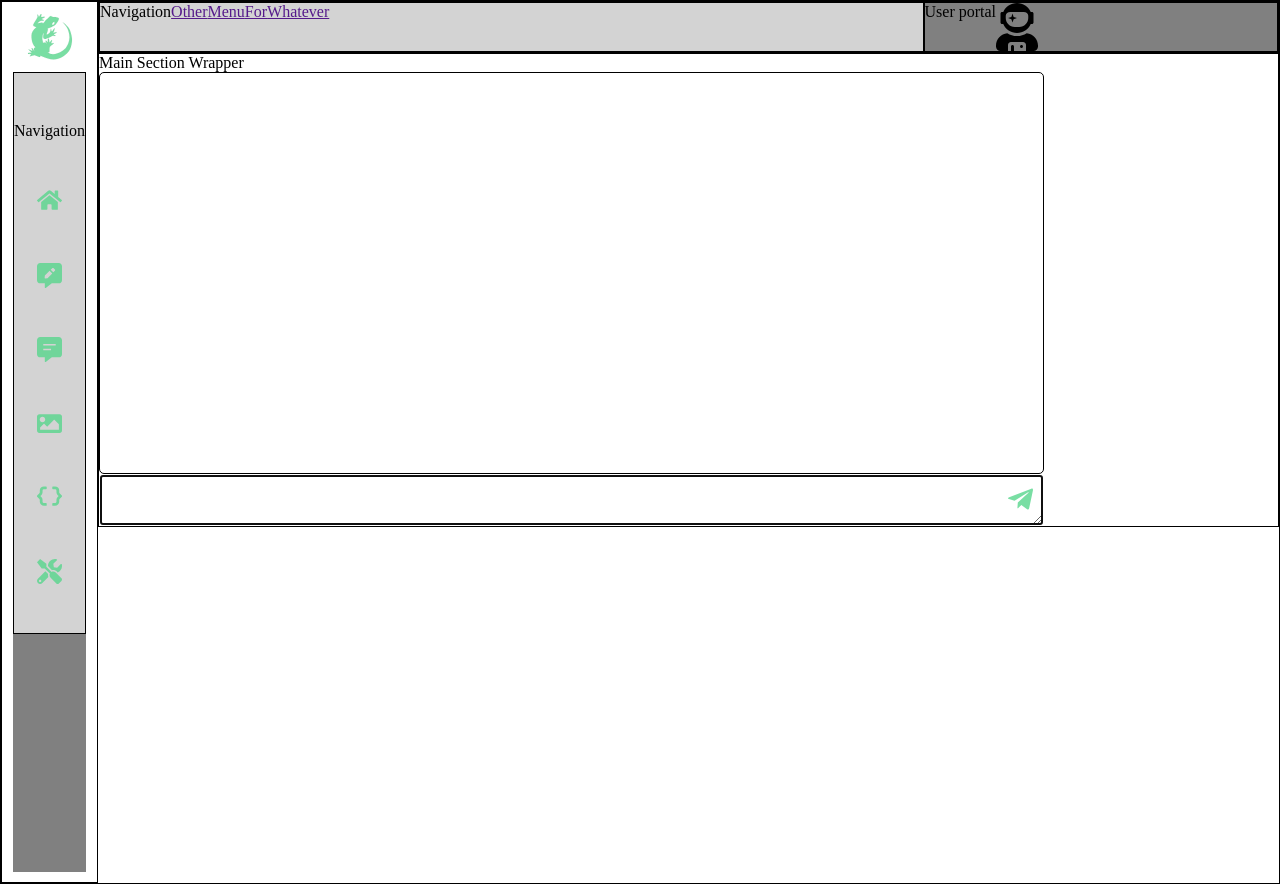
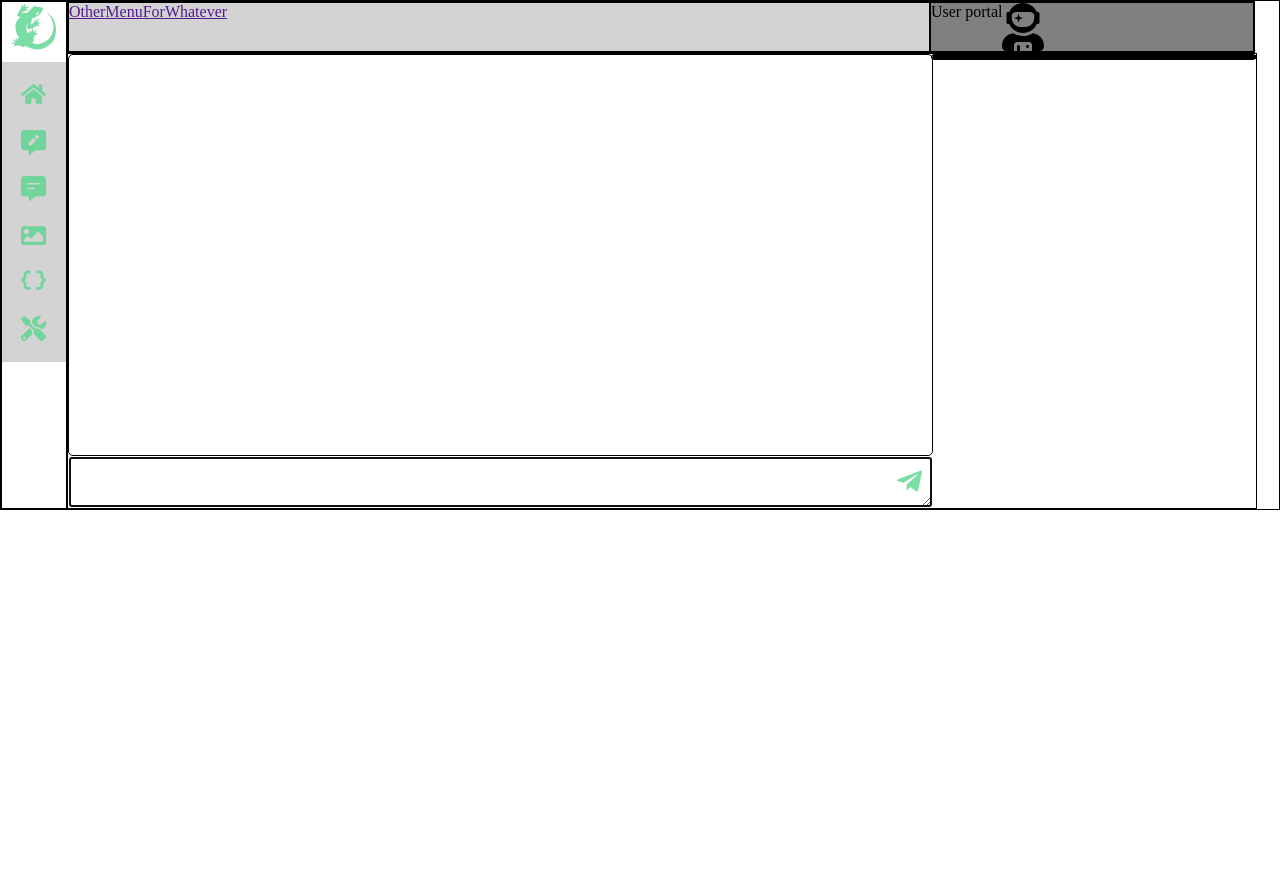
Before and after one commit to adam-fraga/aeris, a React (Vite) app: page / in a window 1280 px wide. After the commit the page ends 800 px from the top, so only its background shows below. Built offline with nearby package versions, Linux system fonts and the light colour scheme.

Commit message:
Adjust layout to receive settings elements

```diff
--- a/src/App.tsx
+++ b/src/App.tsx
@@ -9,6 +9,8 @@ import { Navigation } from "./components/menus/Navigation";
 import { UserPortal } from "./components/menus/UserPortal";
 import "./App.css";
 import { ChatBoxWrapper } from "./components/wrappers/ChatBoxWrapper";
+import { SetttingsWrapper } from "./components/wrappers/SetttingsWrapper";
+import { Settings } from "./components/settings/Settings";
 
 function App() {
   return (
@@ -20,7 +22,6 @@ function App() {
           </MenuWrapper>
         </Sidebar>
         <Container>
-          {/* Container wrapp Header & MainSectionWrapper */}
           <Header>
             <MenuWrapper rowLayout={true}>
               <Navigation rowLayout={true} />
@@ -28,8 +29,11 @@ function App() {
             </MenuWrapper>
           </Header>
           <MainSectionWrapper>
-            {/* This secction changes depending on the menu used. */}
             <ChatBoxWrapper />
+            <SetttingsWrapper>
+              <Settings />
+              <Settings />
+            </SetttingsWrapper>
           </MainSectionWrapper>
         </Container>
       </AppWrapper>
--- a/src/components/menus/MenuWrapper.css
+++ b/src/components/menus/MenuWrapper.css
@@ -5,8 +5,8 @@
 }
 
 .wrapperMenuSidebar {
-  height: 100vh;
+  height: 100%;
+  width: 100%;
   display: flex;
   flex-direction: column;
-  background-color: #808080;
 }
--- a/src/components/menus/Navigation.css
+++ b/src/components/menus/Navigation.css
@@ -1,16 +1,16 @@
 #navHeader {
   display: flex;
-  width: 70%;
+  width: 80%;
   border: 1px solid black;
   background-color: #d3d3d3;
 }
 
 #navSidebar {
-  height: 70%;
+  height: 300px;
+  width: 100%;
   display: flex;
   flex-direction: column;
   justify-content: space-evenly;
   align-items: center;
-  border: 1px solid black;
   background-color: #d3d3d3;
 }
--- a/src/components/menus/Navigation.tsx
+++ b/src/components/menus/Navigation.tsx
@@ -17,7 +17,6 @@ export const Navigation: FC<NavigationProps> = ({ rowLayout }) => {
     <>
       {!rowLayout && (
         <nav id='navSidebar'>
-          <p>Navigation</p>
           <SvgHome />
           <SvgCommentAltEdit />
           <SvgCommentAltLines />
@@ -29,7 +28,6 @@ export const Navigation: FC<NavigationProps> = ({ rowLayout }) => {
 
       {rowLayout && (
         <nav id='navHeader'>
-          <p>Navigation</p>
           <a href=''>Other</a>
           <a href=''>Menu</a>
           <a href=''>For</a>
--- a/src/components/sidebar/Sidebar.css
+++ b/src/components/sidebar/Sidebar.css
@@ -1,9 +1,8 @@
-.sidebarLayout {
+#sidebar {
   float: left;
   display: flex;
   flex-direction: column;
   align-items: center;
-  width: 75px;
-  padding: 10px;
+  width: 5%;
   border: 1px solid black;
 }
--- a/src/components/sidebar/Sidebar.tsx
+++ b/src/components/sidebar/Sidebar.tsx
@@ -5,7 +5,7 @@ import { Logos } from "../../assets/images/svg/Logos";
 
 export const Sidebar = (props: PropsWithChildren) => {
   return (
-    <div className='sidebarLayout'>
+    <div id='sidebar'>
       <Logos />
       {props.children}
     </div>
--- a/src/components/wrappers/AppWrapper.css
+++ b/src/components/wrappers/AppWrapper.css
@@ -1,5 +1,5 @@
 #appWrapper {
   display: flex;
-  flex-wrap: wrap;
+  flex-wrap: nowrap;
   border: 1px solid black;
 }
--- a/src/components/wrappers/Container.css
+++ b/src/components/wrappers/Container.css
@@ -1,3 +1,5 @@
 #container {
-flex-grow: 3;
+  height: 100%;
+  /* TODO Modify width compting final border */
+  width: 93%;
 }
--- a/src/components/wrappers/MainSectionWrapper.css
+++ b/src/components/wrappers/MainSectionWrapper.css
@@ -1,6 +1,7 @@
 #mainSectionWrapper {
   display: flex;
-  flex-direction: column;
+  justify-content: center;
+  height: 100%;
+  width: 100%;
   border: 1px solid black;
-  flex-grow: 3;
 }
--- a/src/components/wrappers/MainSectionWrapper.tsx
+++ b/src/components/wrappers/MainSectionWrapper.tsx
@@ -5,7 +5,7 @@ import { FC, PropsWithChildren } from "react";
 export const MainSectionWrapper: FC<PropsWithChildren> = ({ children }) => {
   return (
     <div id='mainSectionWrapper' className=''>
-      Main Section Wrapper{children}
+      {children}
     </div>
   );
 };
```
Also changed, not shown: 1 other file (tests, documents, lock files or other folders).
